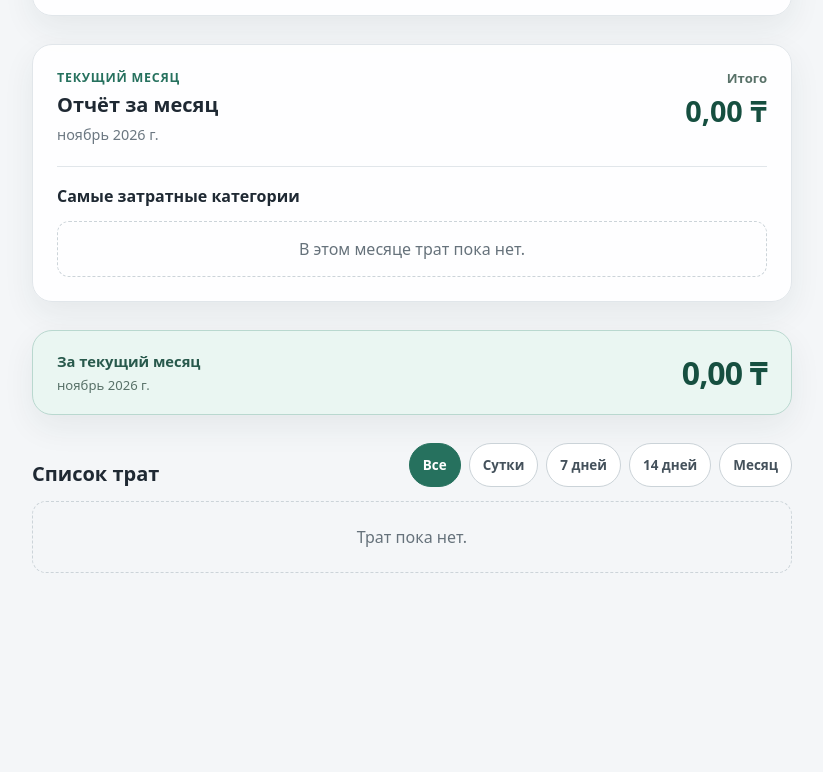
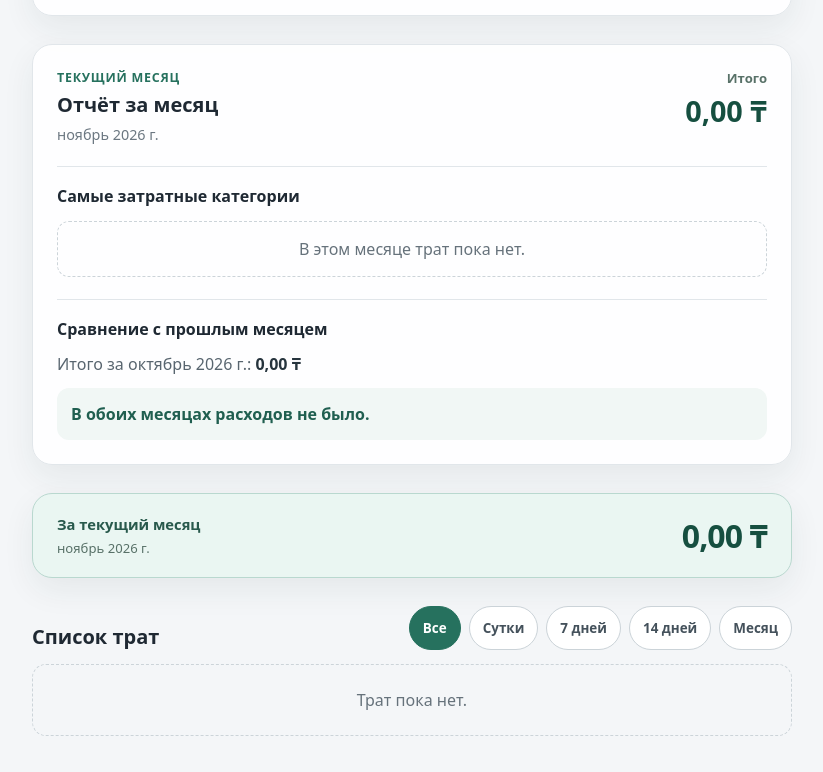
Before and after one commit to dossanovalunaram-creator/rashody, a plain HTML site: page index.html in a window 1280 px wide. Shown: the part 1304-2076 px from the top of the page, without its empty margins (228-1051 px from the left). Before the commit the page ends 1941 px from the top, so only its background shows below. Drawn offline with Linux system fonts and the light colour scheme.

Commit message:
Добавить сравнение расходов по месяцам

```diff
--- a/index.html
+++ b/index.html
@@ -165,6 +165,15 @@
           <ol class="monthly-report__list" id="report-top-categories"></ol>
           <p class="monthly-report__empty" id="report-empty">В этом месяце трат пока нет.</p>
         </div>
+
+        <div class="monthly-report__comparison">
+          <h3>Сравнение с прошлым месяцем</h3>
+          <p class="monthly-report__previous">
+            Итого за <span id="report-previous-month"></span>:
+            <strong><span id="report-previous-total">0,00</span> ₸</strong>
+          </p>
+          <p class="monthly-report__difference" id="report-difference"></p>
+        </div>
       </section>
 
       <section class="expenses-section" aria-labelledby="expenses-title">
--- a/script.js
+++ b/script.js
@@ -27,6 +27,9 @@ const reportMonth = document.querySelector("#report-month");
 const reportTotal = document.querySelector("#report-total");
 const reportTopCategories = document.querySelector("#report-top-categories");
 const reportEmpty = document.querySelector("#report-empty");
+const reportPreviousMonth = document.querySelector("#report-previous-month");
+const reportPreviousTotal = document.querySelector("#report-previous-total");
+const reportDifference = document.querySelector("#report-difference");
 const filterButtons = Array.from(document.querySelectorAll(".filter-button"));
 const budgetForm = document.querySelector("#budget-form");
 const budgetInputs = Object.fromEntries(BUDGET_FIELDS.map((field) => [
@@ -195,9 +198,15 @@ function renderMonthTotal() {
 }
 
 function renderMonthlyReport() {
-  const spending = getCurrentMonthSpendingByCategoryAsBigInt();
+  const now = new Date();
+  const previousMonthDate = new Date(now.getFullYear(), now.getMonth() - 1, 1);
+  const spending = getMonthSpendingByCategoryAsBigInt(now);
+  const previousSpending = getMonthSpendingByCategoryAsBigInt(previousMonthDate);
   const totalCents = CATEGORY_ORDER.reduce((total, category) => {
     return total + spending[category];
+  }, 0n);
+  const previousTotalCents = CATEGORY_ORDER.reduce((total, category) => {
+    return total + previousSpending[category];
   }, 0n);
   const topCategories = CATEGORY_ORDER
     .map((category, order) => ({ category, order, amountCents: spending[category] }))
@@ -227,10 +236,15 @@ function renderMonthlyReport() {
 
   reportTopCategories.hidden = topCategories.length === 0;
   reportEmpty.hidden = topCategories.length > 0;
+  reportPreviousMonth.textContent = new Intl.DateTimeFormat("ru-RU", {
+    month: "long",
+    year: "numeric"
+  }).format(previousMonthDate);
+  reportPreviousTotal.textContent = formatBigIntAmount(previousTotalCents);
+  reportDifference.textContent = formatMonthlyDifference(totalCents, previousTotalCents);
 }
 
-function getCurrentMonthSpendingByCategoryAsBigInt() {
-  const now = new Date();
+function getMonthSpendingByCategoryAsBigInt(monthDate) {
   const spending = Object.fromEntries(CATEGORY_ORDER.map((category) => [category, 0n]));
 
   for (const expense of expenses) {
@@ -238,14 +252,35 @@ function getCurrentMonthSpendingByCategoryAsBigInt() {
 
     if (
       expenseDate &&
-      expenseDate.getFullYear() === now.getFullYear() &&
-      expenseDate.getMonth() === now.getMonth()
+      expenseDate.getFullYear() === monthDate.getFullYear() &&
+      expenseDate.getMonth() === monthDate.getMonth()
     ) {
       spending[expense.category] += BigInt(expense.amountCents);
     }
   }
 
   return spending;
+}
+
+function formatMonthlyDifference(currentTotalCents, previousTotalCents) {
+  if (previousTotalCents === 0n) {
+    return currentTotalCents === 0n
+      ? "В обоих месяцах расходов не было."
+      : "В прошлом месяце расходов не было.";
+  }
+
+  const differenceCents = currentTotalCents - previousTotalCents;
+  const absoluteDifferenceCents = differenceCents < 0n ? -differenceCents : differenceCents;
+  const percentage = (absoluteDifferenceCents * 100n + previousTotalCents / 2n) / previousTotalCents;
+
+  if (differenceCents === 0n) {
+    return "Без изменений: 0,00 ₸ (0%).";
+  }
+
+  const direction = differenceCents > 0n ? "больше" : "меньше";
+  const percentageSign = differenceCents > 0n ? "+" : "−";
+
+  return `На ${formatBigIntAmount(absoluteDifferenceCents)} ₸ ${direction} прошлого месяца (${percentageSign}${percentage}%).`;
 }
 
 function fillBudgetForm() {
--- a/styles.css
+++ b/styles.css
@@ -385,6 +385,35 @@ select[aria-invalid="true"] {
   text-align: center;
 }
 
+.monthly-report__comparison {
+  margin-top: 22px;
+  padding-top: 18px;
+  border-top: 1px solid #e1e6ea;
+}
+
+.monthly-report__previous,
+.monthly-report__difference {
+  margin: 12px 0 0;
+  line-height: 1.5;
+}
+
+.monthly-report__previous {
+  color: #58656f;
+}
+
+.monthly-report__previous strong {
+  color: #26343d;
+  white-space: nowrap;
+}
+
+.monthly-report__difference {
+  padding: 14px;
+  border-radius: 12px;
+  background: #f1f7f5;
+  color: #205f50;
+  font-weight: 700;
+}
+
 .expenses-section {
   margin-top: 28px;
 }
```
Also changed, not shown: 1 other file.
